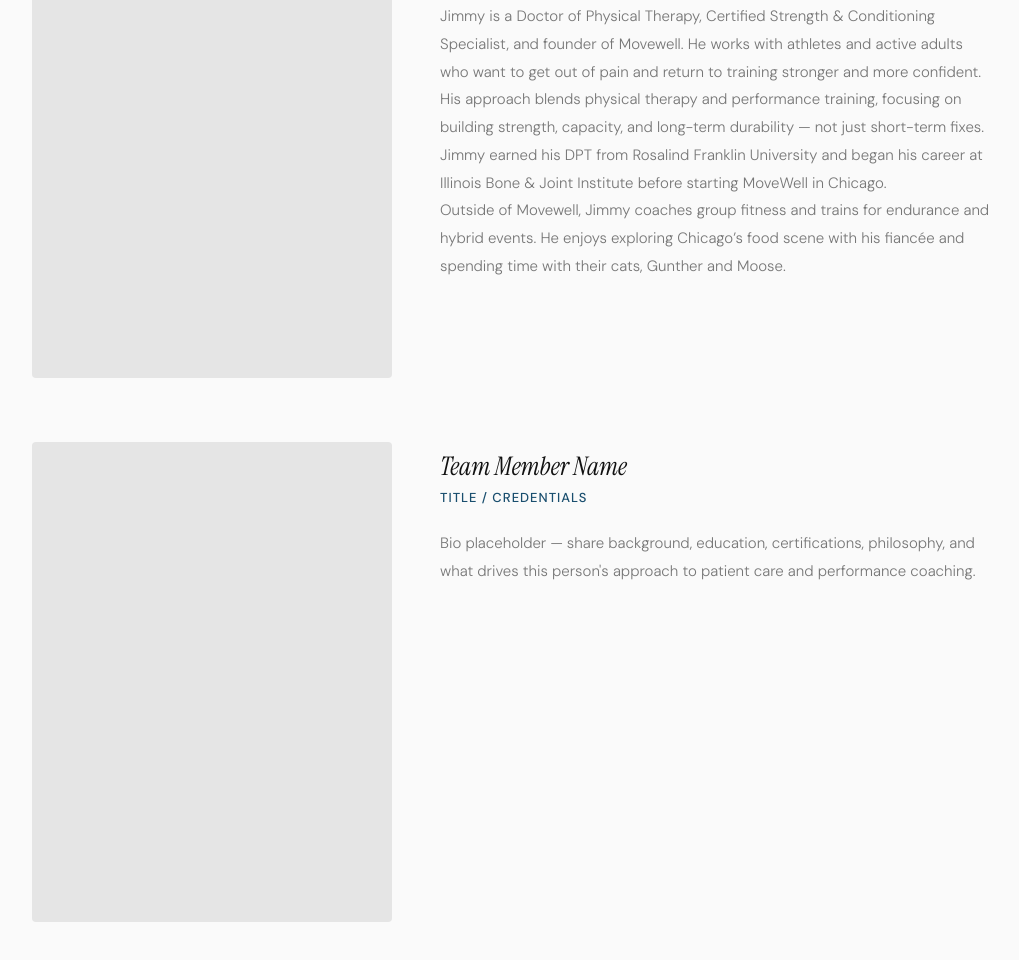
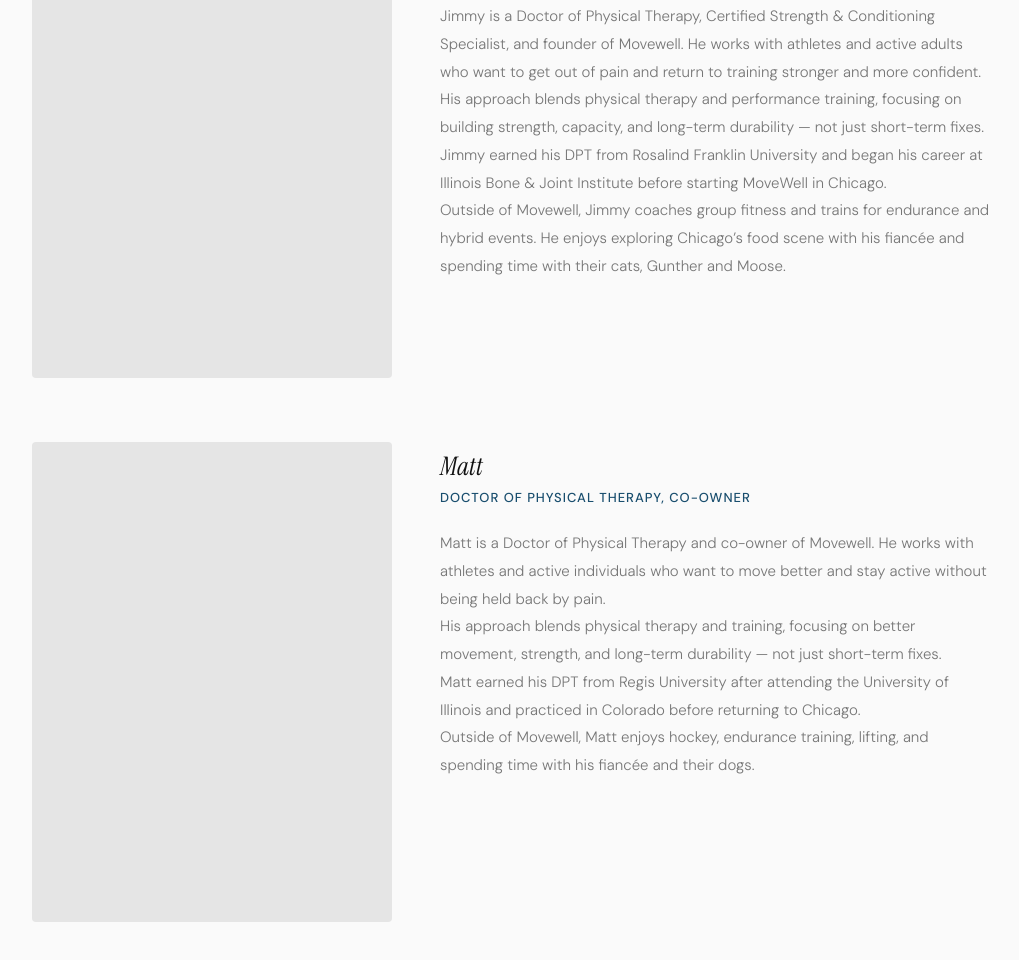
Before and after one commit to bseaholm4-hub/movewell, a plain HTML site: page about.html in a window 1280 px wide. Shown: the part 1334-2294 px from the top of the page, without its empty margins (128-1147 px from the left). Drawn offline with nearby package versions, Linux system fonts and the light colour scheme.

Commit message:
Update About page bio for Matt

```diff
--- a/about.html
+++ b/about.html
@@ -78,9 +78,14 @@
       <!-- Placeholder for team member photo -->
     </div>
     <div class="team-bio-text">
-      <h3 class="team-bio-name">Team Member Name</h3>
-      <p class="team-bio-role">Title / Credentials</p>
-      <p class="team-bio-body">Bio placeholder — share background, education, certifications, philosophy, and what drives this person's approach to patient care and performance coaching.</p>
+      <h3 class="team-bio-name">Matt</h3>
+      <p class="team-bio-role">Doctor of Physical Therapy, Co-Owner</p>
+      <div class="team-bio-body">
+        <p>Matt is a Doctor of Physical Therapy and co-owner of Movewell. He works with athletes and active individuals who want to move better and stay active without being held back by pain.</p>
+        <p>His approach blends physical therapy and training, focusing on better movement, strength, and long-term durability — not just short-term fixes.</p>
+        <p>Matt earned his DPT from Regis University after attending the University of Illinois and practiced in Colorado before returning to Chicago.</p>
+        <p>Outside of Movewell, Matt enjoys hockey, endurance training, lifting, and spending time with his fiancée and their dogs.</p>
+      </div>
     </div>
   </div>
 </section>
```
